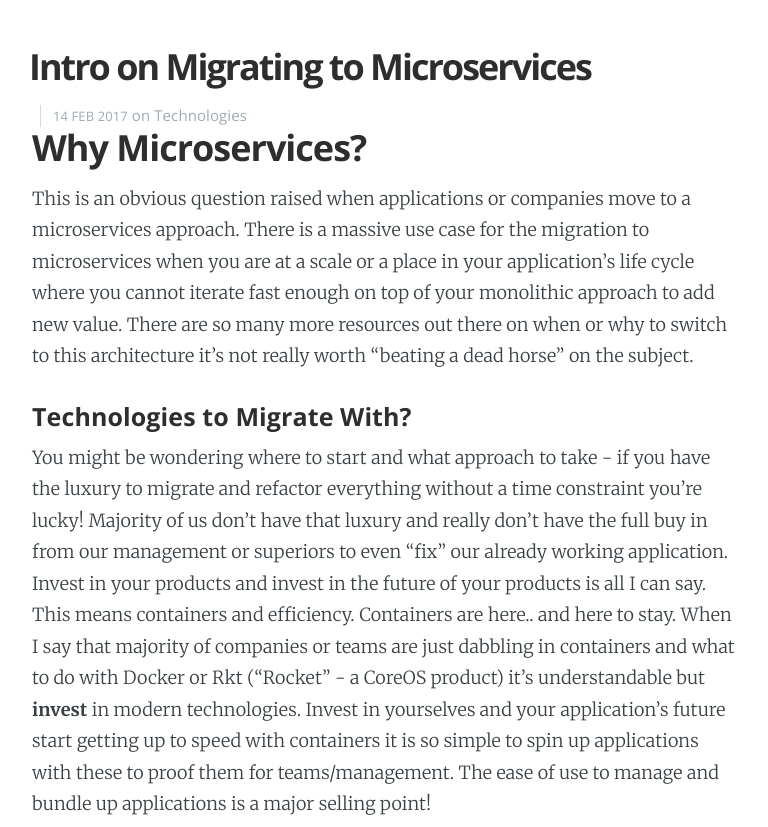
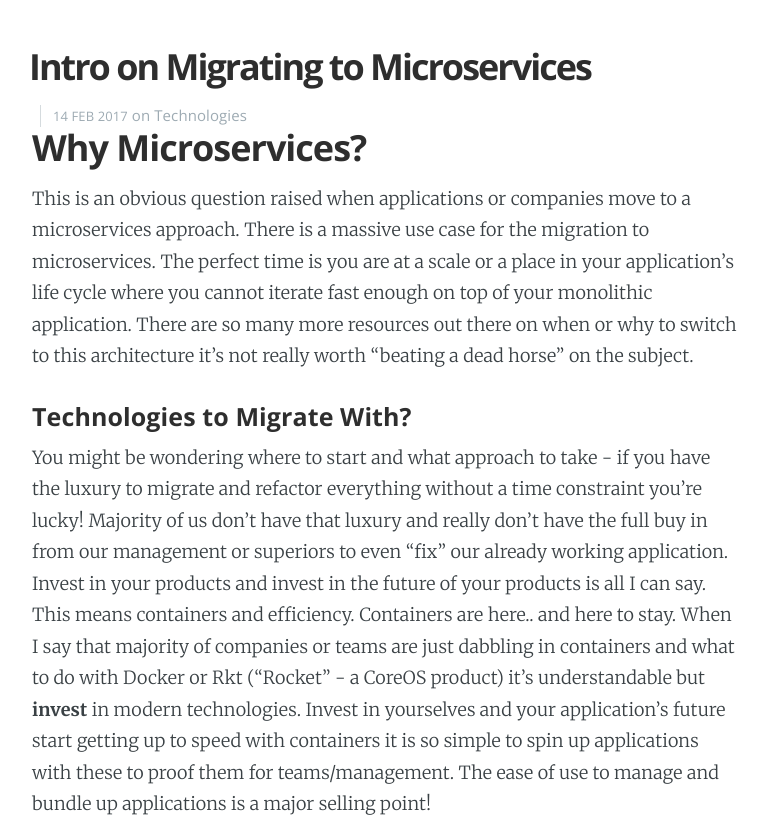
Before and after one commit to captjt/site, a Jekyll site: the page built from _posts/2017-03-09-Migration-to-Microservices.md, in a window 1280 px wide and 900 px high, scrolled down 516 px, cut to the strip 73-900 px from the top of the window. Shown: the whole strip, without its empty margins (253-1021 px from the left). Built offline with Jekyll 4.4.1, drawn with Linux system fonts in a browser that asks for light colours; nearby versions of some CDN libraries.

Commit message:
fixed run on

```diff
--- a/_posts/2017-03-09-Migration-to-Microservices.md
+++ b/_posts/2017-03-09-Migration-to-Microservices.md
@@ -12,7 +12,7 @@ logo: 'assets/images/logo.png'
 
 ## Why Microservices?
 
-This is an obvious question raised when applications or companies move to a microservices approach. There is a massive use case for the migration to microservices when you are at a scale or a place in your application's life cycle where you cannot iterate fast enough on top of your monolithic approach to add new value. There are so many more resources out there on when or why to switch to this architecture it's not really worth "beating a dead horse" on the subject.
+This is an obvious question raised when applications or companies move to a microservices approach. There is a massive use case for the migration to microservices. The perfect time is you are at a scale or a place in your application's life cycle where you cannot iterate fast enough on top of your monolithic application. There are so many more resources out there on when or why to switch to this architecture it's not really worth "beating a dead horse" on the subject.
 
 #### Technologies to Migrate With?
 
```
